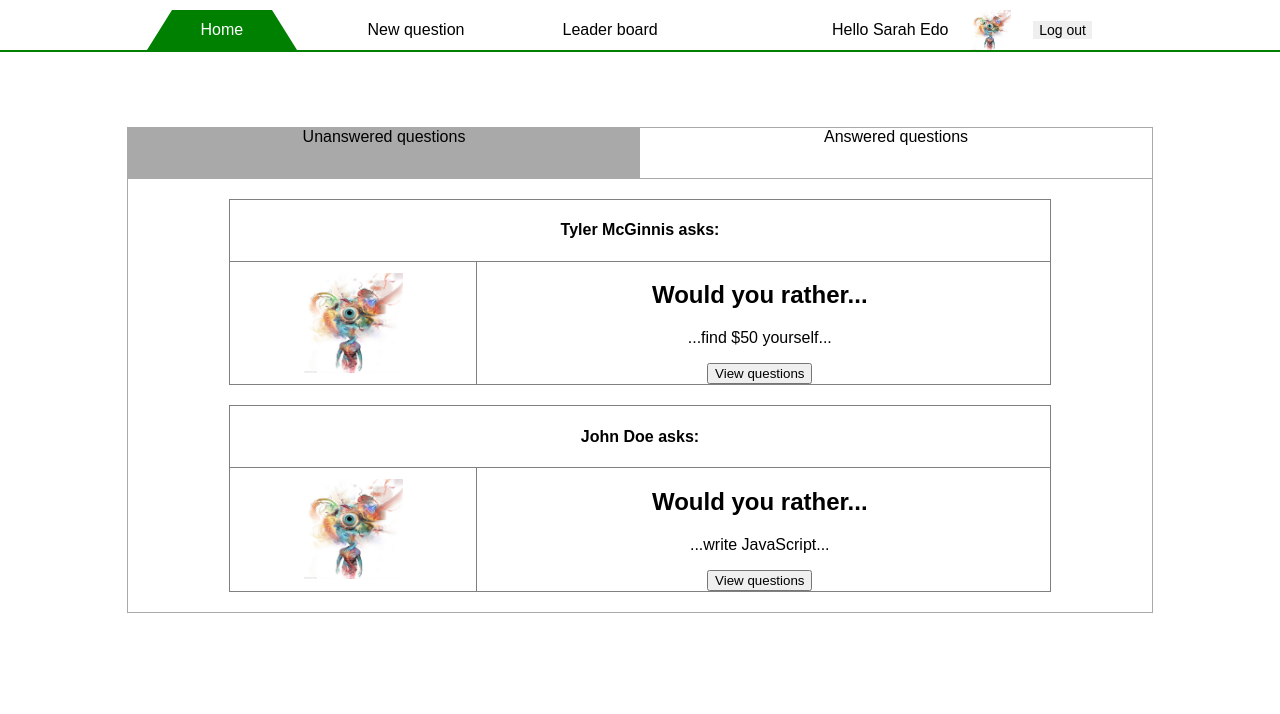
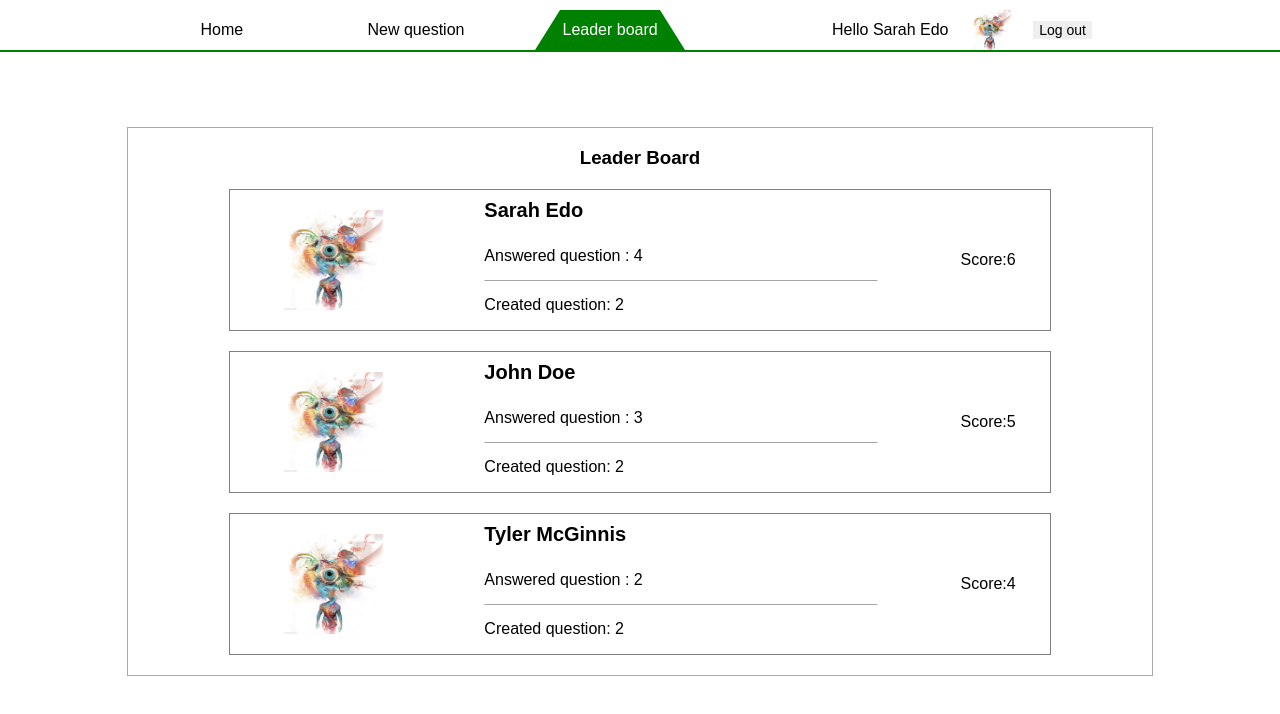
Before and after one commit to tomsah/Would-you-rather, a React (Create React App) app: page / in a window 1280 px wide. Shown: the top 714 px of the page. Built offline with nearby package versions, Linux system fonts and the light colour scheme.

Commit message:
Feature: leader board component

```diff
--- a/src/components/Header.js
+++ b/src/components/Header.js
@@ -10,13 +10,13 @@ class Header extends  Component {
         <nav>
           <ul>
             <li>
-              <a href="#" className='active'>Home</a>
+              <a href="#">Home</a>
             </li>
             <li>
               <a href="#">New question</a>
             </li>
             <li>
-              <a href="#">Leader board</a>
+              <a href="#" className='active'>Leader board</a>
             </li>
           </ul>
         </nav>
--- /dev/null
+++ b/src/components/LeaderBoard.js
@@ -0,0 +1,63 @@
+import React, { Component } from "react";
+import { connect } from "react-redux";
+
+class LeaderBoard extends Component {
+
+  calculateScore = (userID) => {
+    const {users} = this.props
+    return Object.keys(users[userID].answers).length + users[userID].questions.length
+  }
+
+  render() {
+    const { usersList, users } = this.props;
+
+    const orderedUsersList = [...usersList].sort((a,b) => {
+      return this.calculateScore(b) - this.calculateScore(a)
+    })
+
+    console.log('orderedUsersList', orderedUsersList)
+    return (
+      <div className="leaderboard">
+        <h3>Leader Board</h3>
+        { orderedUsersList.map(userId => {
+            const answered = Object.keys(users[userId].answers).length;
+            const created = users[userId].questions.length;
+            return (
+              <div className="leaderboard-card card" key={userId}>
+                <div className="leaderboard-card__avatar">
+                  <img
+                    className=" avatar-medium"
+                    src={users[userId].avatarURL}
+                    alt=""
+                  />
+                </div>
+                <div className="leaderboard-card__body">
+                  <div className="leaderboard-card__body__username">
+                    {users[userId].name}
+                  </div>
+                  <ul className="leaderboard-card__body__question-totals">
+                    <li key="Answered">Answered question : {answered}</li>
+                    <li key="Created">Created question: {created}</li>
+                  </ul>
+                </div>
+                <div className="leaderboard-card__score">
+                  <span>Score:</span>
+                  {this.calculateScore(userId)}
+                </div>
+              </div>
+            );
+          })
+        }
+      </div>
+    );
+  }
+}
+
+function mapStateToProps({ users }) {
+  return {
+    users,
+    usersList: Object.keys(users)
+  };
+}
+
+export default connect(mapStateToProps)(LeaderBoard);
--- a/src/components/Main.js
+++ b/src/components/Main.js
@@ -2,10 +2,10 @@ import React, { Component } from 'react'
 import { connect } from 'react-redux'
 
 import Header from './Header'
-import Dashboard  from './QuestionsDashboard'
+// import Dashboard  from './QuestionsDashboard'
 // import NewQuestion from './NewQuestion'
 // import Question from  './Question'
-// import LeaderBoard from './LeaderBoard
+import LeaderBoard from './LeaderBoard'
 
 class Main extends Component {
   render() {
@@ -13,7 +13,7 @@ class Main extends Component {
       <div>
         <Header />
        { /* Routes are going here */}
-        <Dashboard />
+        <LeaderBoard />
       </div>
     )
   }
--- a/src/index.css
+++ b/src/index.css
@@ -121,7 +121,7 @@ nav li a:hover:after {
 }
 
 /* dashboard */
-
+.leaderboard,
 .dashboard {
   width: 80%;
   margin: 0 auto;
@@ -210,3 +210,68 @@ nav li a:hover:after {
   background-color: #60ac5d;
   height: inherit;
 }
+
+
+/* Leaderboard */
+.leaderboard-card{
+  display: flex;
+  height: 140px;
+}
+
+.leaderboard-card__body {
+  width: 60%;
+}
+
+.leaderboard-card__avatar{
+  position: relative;
+  width: 25%;
+ }
+
+.leaderboard-card__avatar img{
+  transform: translate(-50%,-50%);
+  position: absolute;
+  left: 50%;
+  top: 50%;
+}
+
+.leaderboard-card__body__username {
+  height: 30%;
+  display: flex;
+  align-items: center;
+  padding-left: 10%;
+  font-weight: bold;
+  font-size: 20px;
+}
+
+.leaderboard-card__body__question-totals {
+  height: 70%;
+  display: flex;
+  flex-direction: column;
+}
+
+.leaderboard-card__body__question-totals li {
+  flex: 1;
+  text-align: left;
+  padding-left: 10%;
+  position: relative;
+  display: flex;
+  align-items: center;
+}
+
+.leaderboard-card__body__question-totals li:first-child:after{
+  content: '';
+  border-bottom: 1px solid gray;
+  opacity: 0.7;
+  width: 80%;
+  position: absolute;
+  left: 50%;
+  bottom: 0;
+  transform: translate(-50%, 0px);
+}
+
+.leaderboard-card__score {
+  flex-grow: 1;
+  display: flex;
+  align-items: center;
+  justify-content: center;
+}
```
